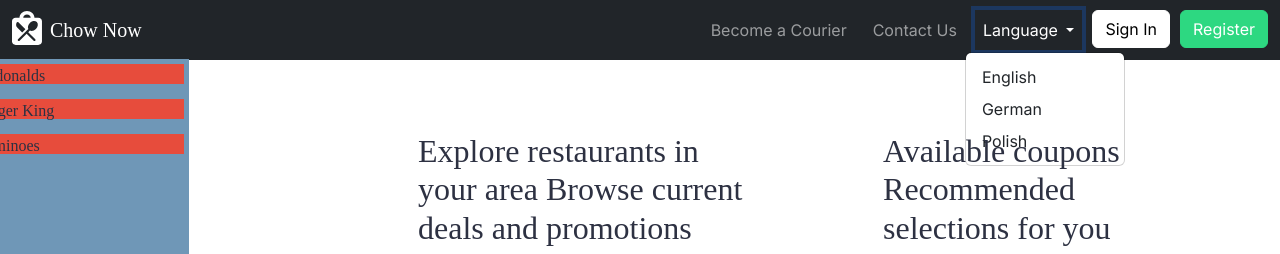
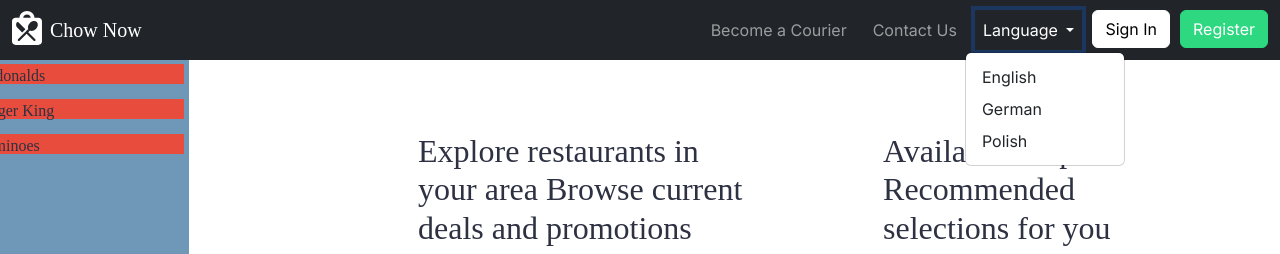
Before and after one commit to AustinCoules/SDEV2004-CA, a Flask app: page /restaurant in a window 1280 px wide, after a click on "Language". Shown: the top 254 px of the page. Run offline with Flask 3, Linux system fonts and the light colour scheme; some web fonts are replaced.

Commit message:
Fix z-layering issue

```diff
--- a/app/static/css/en/navbar.css
+++ b/app/static/css/en/navbar.css
@@ -4,6 +4,7 @@
     height: var(--navbar-height);
     position: sticky;
     top: 0;
+    z-index: 1030;
 }
 
 .navbar-brand {
@@ -36,3 +37,8 @@
     background-color: #FFFFFF;
     border-color: #FFFFFF;
 }
+
+.dropdown-menu {
+    background-color: #FFFFFF;
+    z-index: 1040;
+}
```
